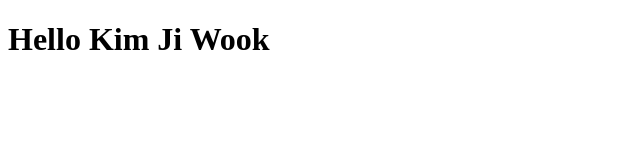
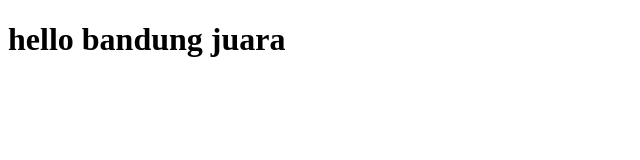
Before and after one commit to ilyastars/kelas-basic-node, a plain HTML site: page 01/index.html in a window 1280 px wide. Shown: the whole page, without its empty margins (0-640 px from the left). Drawn offline with Linux system fonts and the light colour scheme.

Commit message:
change kim ji wook to bandung juara

```diff
--- a/01/index.html
+++ b/01/index.html
@@ -7,7 +7,7 @@
 </head>
 
 <body>
-  <h1>Hello Kim Ji Wook</h1>
+  <h1>hello bandung juara</h1>
 </body>
 
 </html>
```
